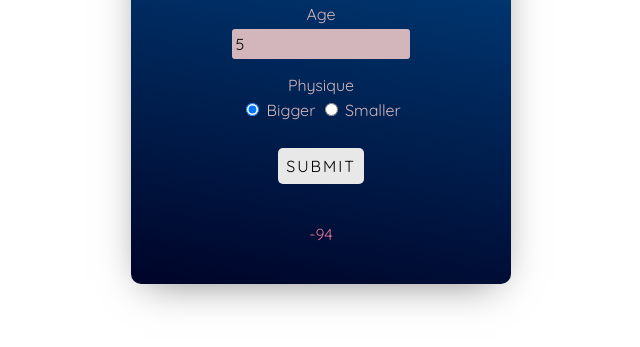
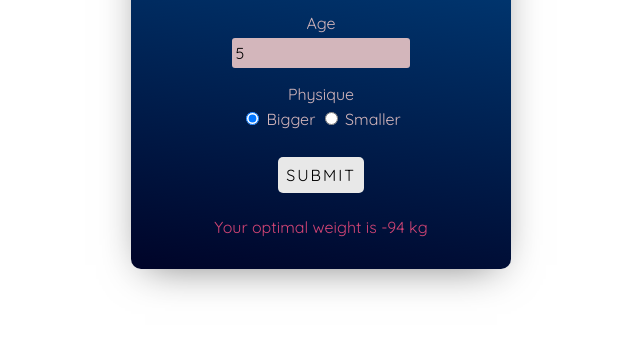
Before and after one commit to emabytes/optimal-weight-calculator, a plain HTML site: page index.html in a window 1280 px wide. Both pictures are taken after typing "5", "5" into the empty fields and a click on the button "Submit". Shown: the part 219-566 px from the top of the page, without its empty margins (319-959 px from the left). Drawn offline with Linux system fonts and the light colour scheme.

Commit message:
added if empty field

```diff
--- a/assets/css/style.css
+++ b/assets/css/style.css
@@ -60,8 +60,9 @@ body {
   .btn:focus {
     outline: none;
   }
-  #result {
-      color: palevioletred;
+  #result, #warning {
+        color: rgb(211, 69, 117);
+        margin: 0;
   }
 
   @media (max-width: 768px){
--- a/assets/js/main.js
+++ b/assets/js/main.js
@@ -1,7 +1,6 @@
 // • Formel für Menschen mit einem zierlichen und schmalen Körperbau:
 // [(Körpergröße in cm - 100) + (Alter/ 10)] x 0,9 x 0,9
  //weight = [(height - 100) + (age/10)] * 0.9 * 0.9;
-
 
 // • Formel für Menschen mit einem eher breiten Körperbau:
 // [(Körpergröße in cm - 100) + (Alter/ 10)] x 0,9 x 1,1
@@ -17,10 +16,16 @@ function calculateWeight() {
 
     if (bigger == true) {
         weight = [(height - 100) + (age / 10)] * 0.9 * 1.1;
-        console.log ("bigger" + weight)
+        document.getElementById("warning").innerHTML = "";
     } else if (smaller == true) {
         weight = [(height - 100) + (age / 10)] * 0.9 * 0.9;
-        console.log("smaller" + weight);
+        document.getElementById("warning").innerHTML = "";
     }
-    document.getElementById("result").innerHTML = Math.floor(weight);
+    document.getElementById("result").innerHTML = "Your optimal weight is " + Math.floor(weight) + " kg";
+
+    // if missing field
+  if (age == 0 || height == 0) {
+    document.getElementById("warning").innerHTML = "Try again!";
+    document.getElementById("result").innerHTML = "";
+  }
 }
--- a/index.html
+++ b/index.html
@@ -25,7 +25,8 @@
             <label for="">Smaller</label>
         </div>
         <input class="btn" type="button" value="Submit" onclick="calculateWeight()">
-        <p id="result"></p>
+         <p id="result"></p>
+          <h4 id="warning"></h4>
 
     </form>
 
```
